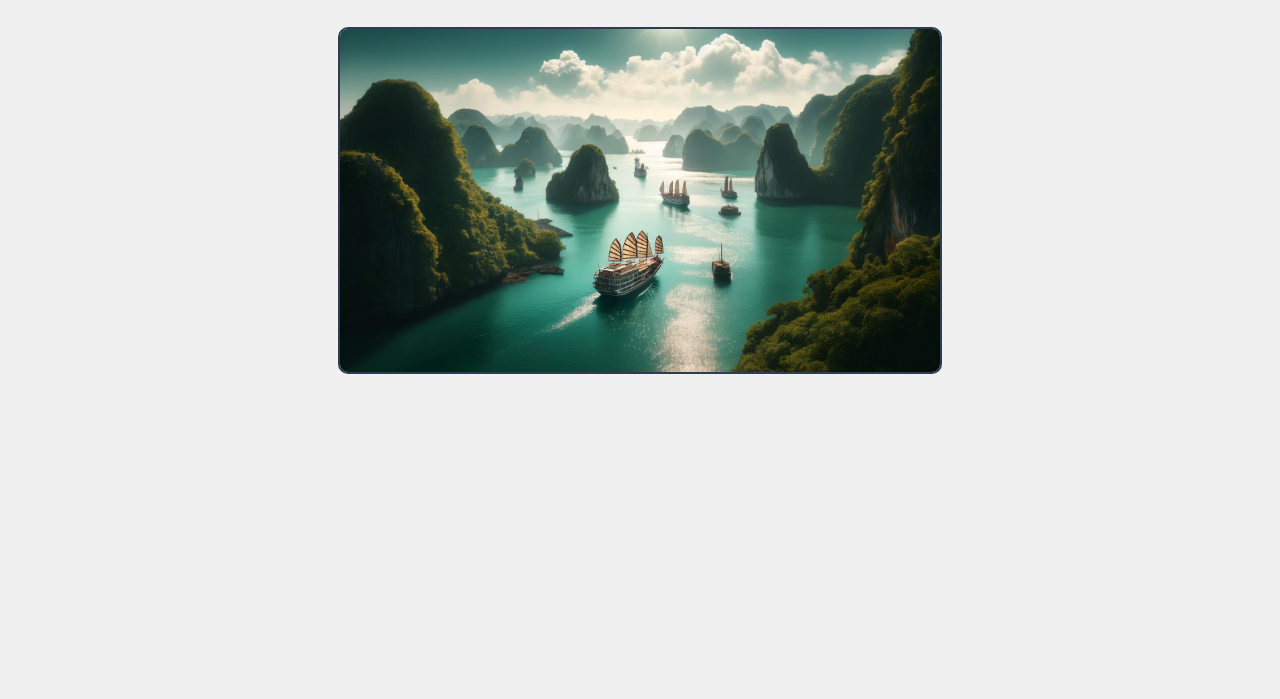
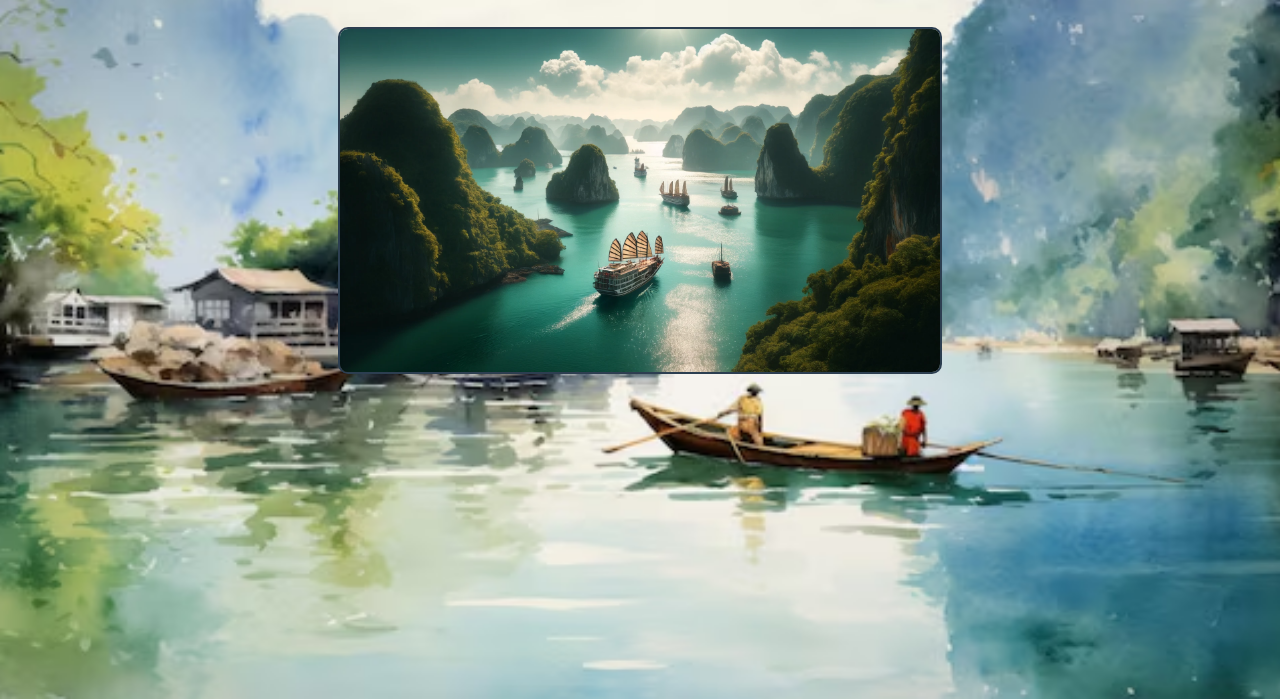
Before and after one commit to mongphile/IS451-HW2-MongPhi-dream-travel-vietnam, a plain HTML site: page content.html in a window 1280 px wide. Shown: the part 101-800 px from the top of the page. Drawn offline with Linux system fonts and the light colour scheme.

Commit message:
Update content.html

```diff
--- a/content.html
+++ b/content.html
@@ -6,7 +6,8 @@
     <title>Discover Vietnam</title>
     <style>
         body {
-            background-color: #f0f0f0;
+            background: url('background.jpg') no-repeat center center fixed;
+            background-size: cover;
             font-family: Arial, sans-serif;
             text-align: center;
             padding: 20px;
```
